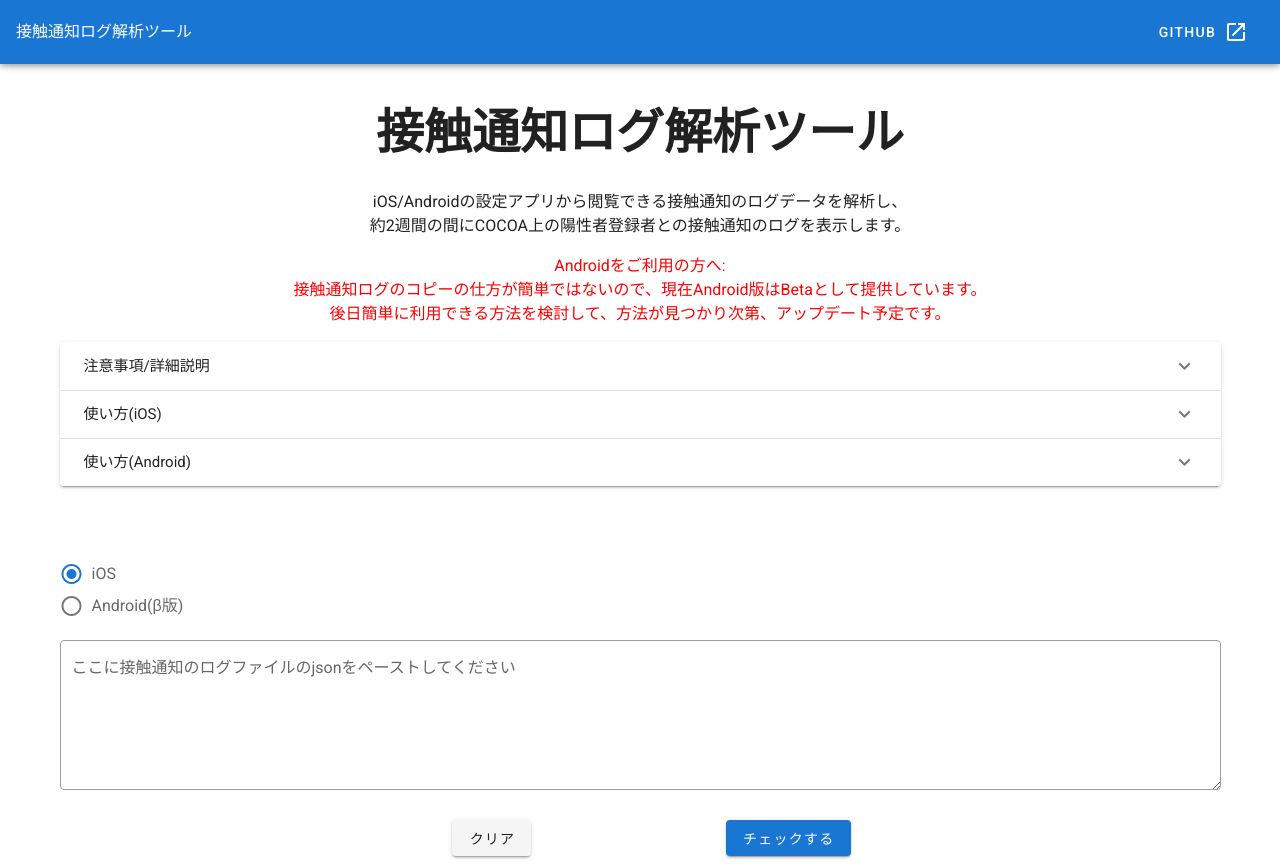
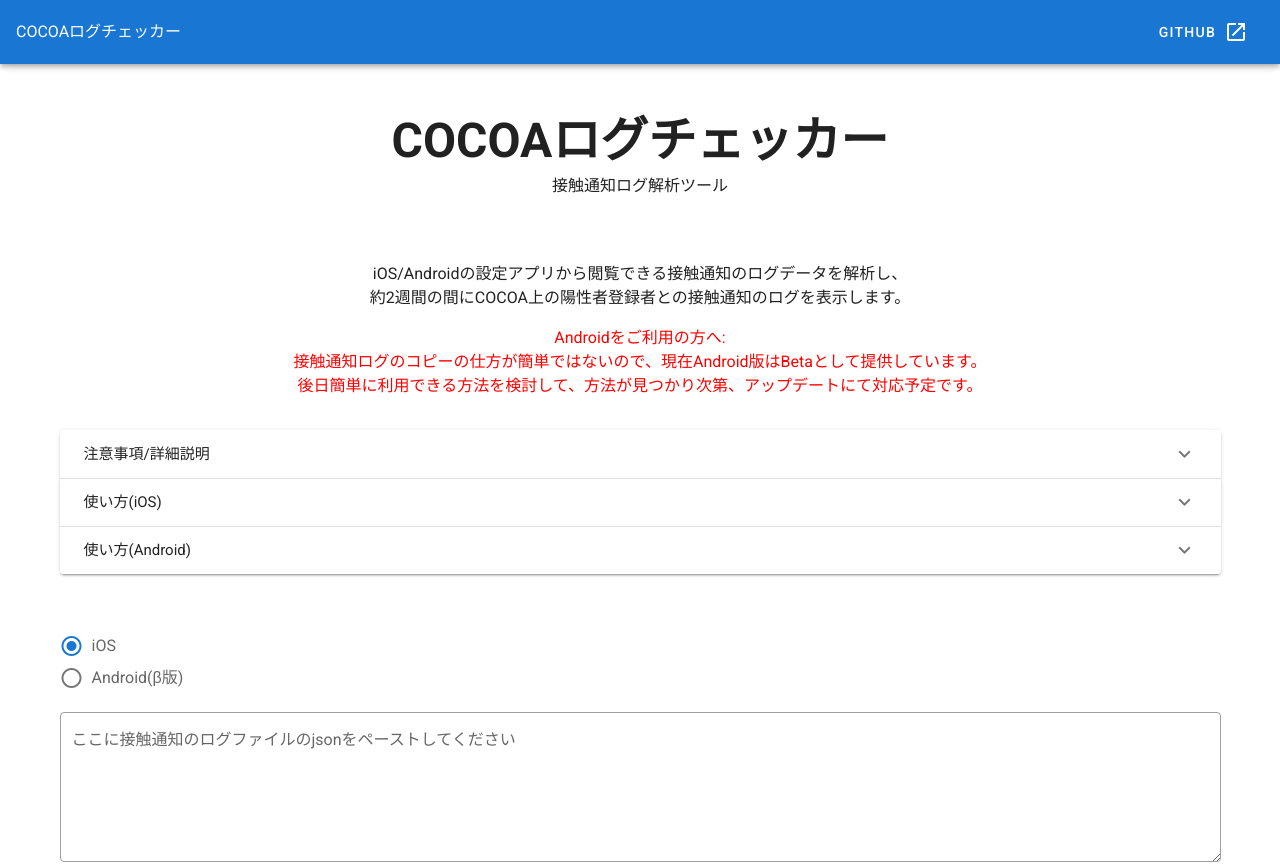
Before and after one commit to ktansai/COVID-19-ExposeChecker, a Vue app: page / in a window 1280 px wide. Shown: the top 864 px of the page. Built offline with nearby package versions, Linux system fonts and the light colour scheme.

Commit message:
fix name of app

```diff
--- a/package.json
+++ b/package.json
@@ -1,5 +1,5 @@
 {
-  "name": "ExposureChecker",
+  "name": "COCOA-Log-Checker",
   "version": "0.1.0",
   "private": true,
   "scripts": {
--- a/src/App.vue
+++ b/src/App.vue
@@ -6,7 +6,7 @@
       dark
     >
       <div class="d-flex align-center">
-        接触通知ログ解析ツール
+        COCOAログチェッカー
       </div>
 
       <v-spacer></v-spacer>
--- a/src/components/ExposeChecker.vue
+++ b/src/components/ExposeChecker.vue
@@ -2,18 +2,20 @@
   <v-container>
     <v-row class="text-center">
 
-      <v-col class="mb-4 mt-8">
-        <h1 class="display-2 font-weight-bold mb-8">
-          接触通知ログ解析ツール
+      <v-col class="mt-8">
+        <h1 class="display-2 font-weight-bold my-2">
+          COCOAログチェッカー
         </h1>
-        <p mr-8 ml-8>
+        <p>接触通知ログ解析ツール</p>
+
+        <p class="mt-16 mx-8">
           iOS/Androidの設定アプリから閲覧できる接触通知のログデータを解析し、<br>
           約2週間の間にCOCOA上の陽性者登録者との接触通知のログを表示します。
         </p>
-        <p style="color:red;">
+        <p style="color:red;" class="mb-8">
           Androidをご利用の方へ:<br>
           接触通知ログのコピーの仕方が簡単ではないので、現在Android版はBetaとして提供しています。<br>
-          後日簡単に利用できる方法を検討して、方法が見つかり次第、アップデート予定です。
+          後日簡単に利用できる方法を検討して、方法が見つかり次第、アップデートにて対応予定です。
         </p>
 
         <v-expansion-panels accordion >
```
Also changed, not shown: 1 other file (tests, documents, lock files or other folders).
